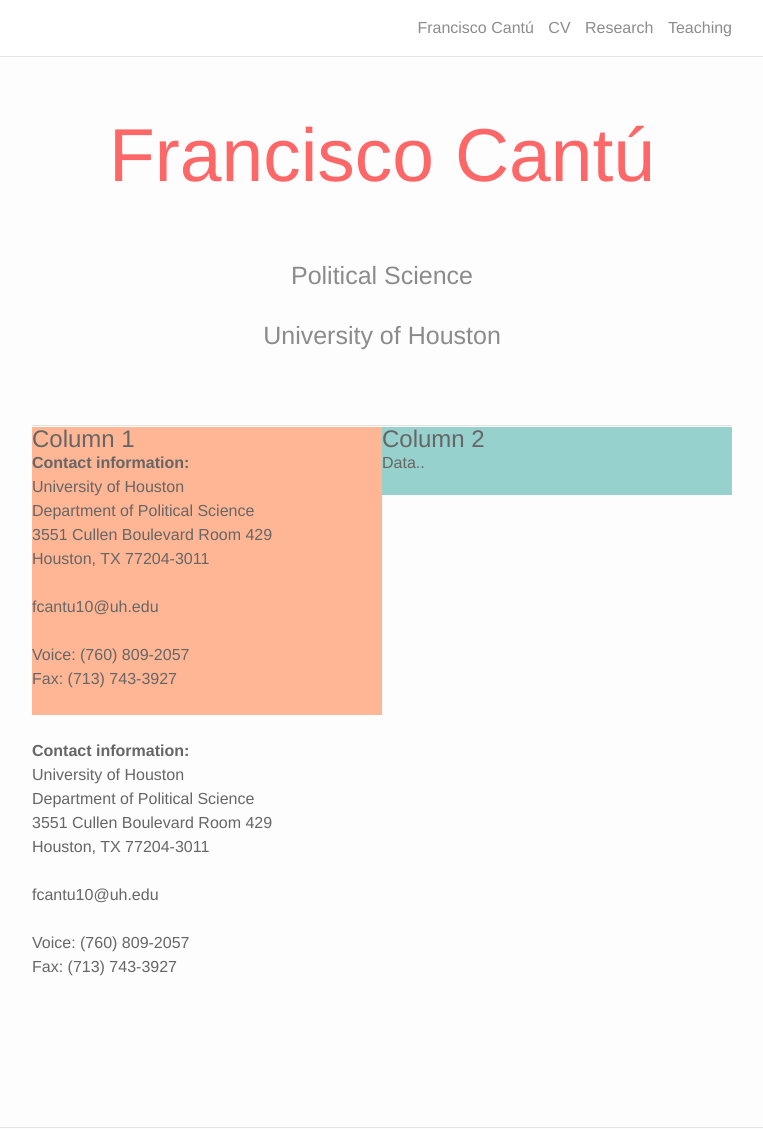
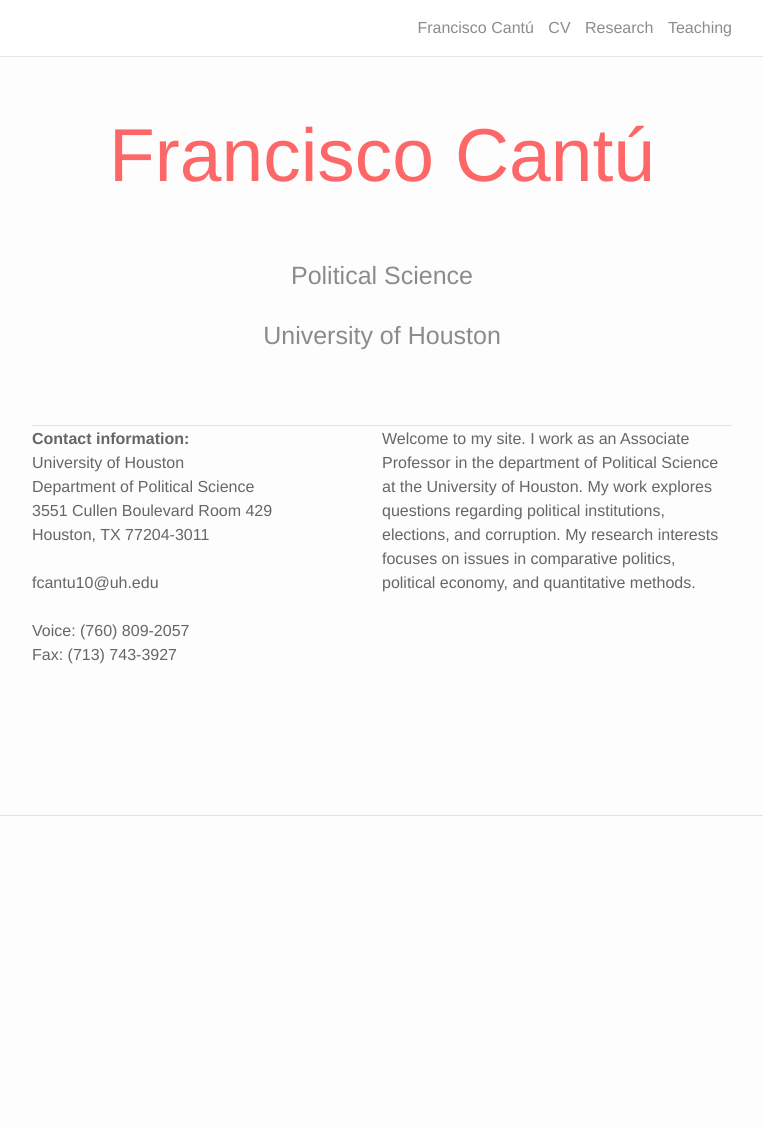
Before and after one commit to franciscocantu/franciscocantu.github.io, a Jekyll site: the page built from index.html, in a window 1280 px wide and 1129 px high. Shown: the whole window, without its empty margins (258-1021 px from the left). Built offline with Jekyll 4.4.1, drawn with Linux system fonts in a browser that asks for light colours; nearby versions of some CDN libraries.

Commit message:
Update index.html

```diff
--- a/index.html
+++ b/index.html
@@ -32,8 +32,7 @@
 
 <body>
     <div class="row">
-        <div class="column" style="background-color:#FFB695;">
-            <h2>Column 1</h2>
+        <div class="column">
             <b>Contact information:</b><br>
 University of Houston<br>
 Department of Political Science<br>
@@ -47,22 +46,10 @@
 Fax: (713) 743-3927<br>
 <br>
         </div>
-        <div class="column" style="background-color:#96D1CD;">
-            <h2>Column 2</h2>
-            <p>Data..</p>
+        <div class="column" >
+            <p>Welcome to my site. I work as an Associate Professor in the department of Political Science at the University of Houston. My work explores
+		    questions regarding political institutions, elections, and corruption. My research interests focuses on issues in comparative politics,
+		    political economy, and quantitative methods. </p>
         </div>
     </div>
  </body>
-<br>
-<b>Contact information:</b><br>
-University of Houston<br>
-Department of Political Science<br>
-3551 Cullen Boulevard Room 429<br>
-Houston, TX 77204-3011<br>
-<br>
-<a href="mailto:fcantu10@uh.edu">fcantu10@uh.edu</a>
-<br>
-<br>
-Voice: (760) 809-2057<br>
-Fax: (713) 743-3927<br>
-<br>
```
